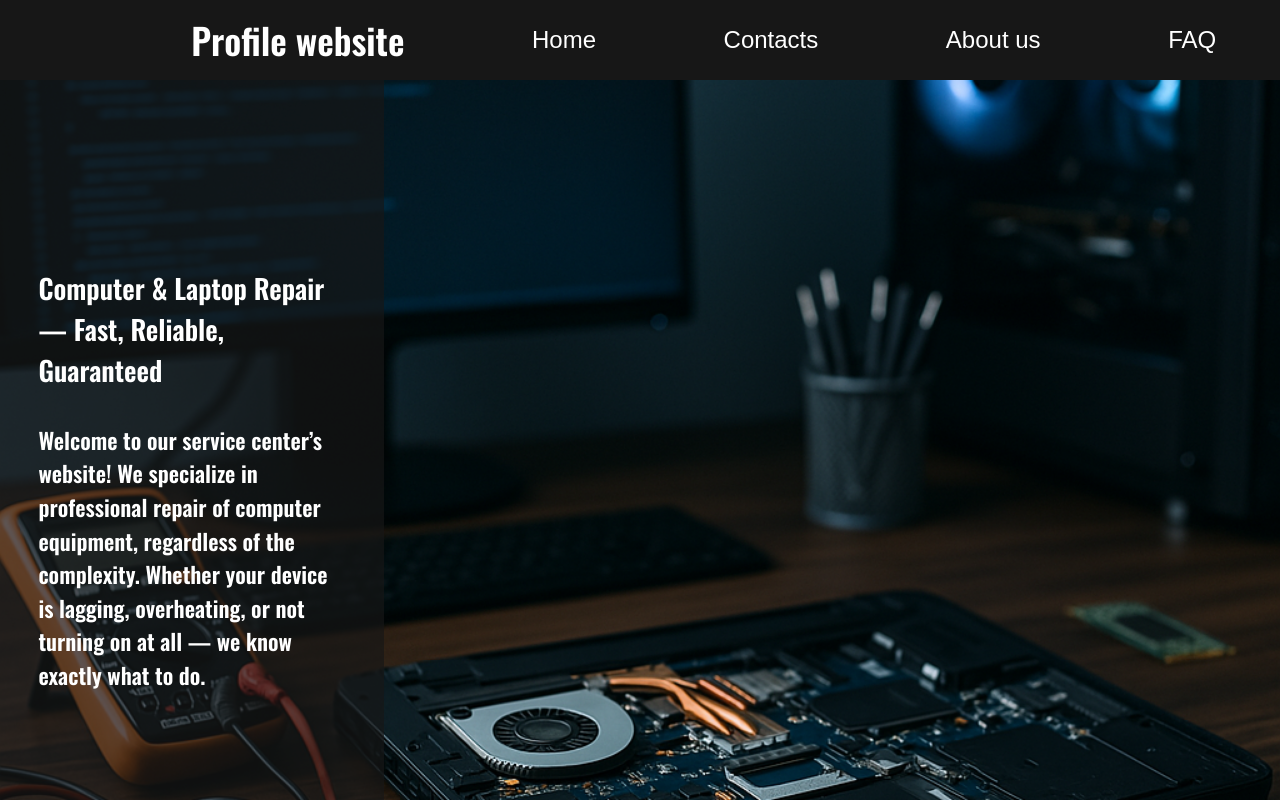
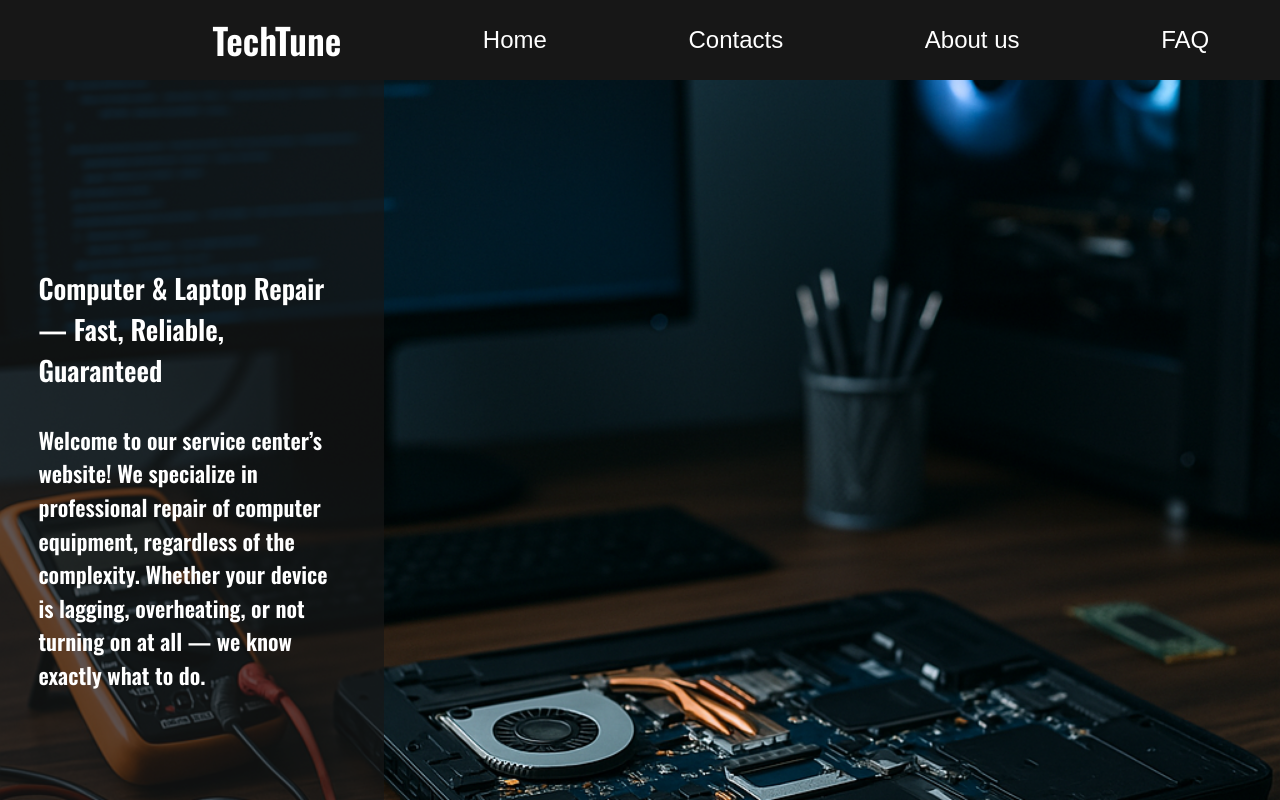
Before and after one commit to Randomnolimts/MultiPageBusinessWebsite, a Next.js app: page / in a window 1280 px wide. Shown: the top 800 px of the page. Built offline with nearby package versions, Linux system fonts and the light colour scheme.

Commit message:
Виправлення помилок

```diff
--- a/src/app/components/header.tsx
+++ b/src/app/components/header.tsx
@@ -26,7 +26,7 @@ export default function Header(){
                     <Image  fill alt = "Фото команди" src = "/icons/menu.png" />
                 </div>
             </li>
-        <li className={`${oswald.className} sm:text-2xl md:text-3xl lg:text-4xl `}>Profile website</li>
+        <li className={`${oswald.className} sm:text-2xl md:text-3xl lg:text-4xl `}>TechTune</li>
         <li className={`buttonInHeader opacity-0 md:opacity-100`} ><Link href = '/'>Home</Link></li>
                 <li className={`buttonInHeader opacity-0 md:opacity-100`}><Link href = '/contacts'>Contacts</Link></li>
         <li className={`buttonInHeader opacity-0 md:opacity-100`}><Link href = '/about'>About us</Link></li>
--- a/src/app/page.tsx
+++ b/src/app/page.tsx
@@ -1,9 +1,8 @@
 'use client'
-import { Rubik_Bubbles } from "next/font/google"
 import { Oswald } from "next/font/google"
 import SeoHead from "./components/SeoHead"
 import obj from "./components/messages.json"
-import { use, useEffect, useState } from "react"
+import { useEffect, useState } from "react"
 import Head from 'next/head';
 {/*шрифти*/}
 const oswald  = Oswald({
@@ -11,15 +10,10 @@ const oswald  = Oswald({
     weight: '600',
 
 })
-  /* const rubik = Rubik_Bubbles({
-        subsets: ['latin'],
-        weight: '400',
-    })
-*/
 {/*сторінка*/}
 export default function Home(){
     useEffect(()=>{
-      let elements = [...document.querySelectorAll('.anime')]
+      const elements = [...document.querySelectorAll('.anime')]
           const callback =(elements:IntersectionObserverEntry[])=>{
     elements.forEach((el)=>{
       if(el.isIntersecting){
@@ -100,7 +94,7 @@ const messege = () => {
   const home4 = document.querySelector<Element>('.home4')
   console.log(home4)
   const  anime4 = document.querySelectorAll('.animeC')
-  let masiv = [...anime4]
+  const  masiv = [...anime4]
   console.log(masiv)
   const callback = (masiv: IntersectionObserverEntry[])=>{
      masiv.forEach(element => {
```
Also changed, not shown: package.json (+6 -6 lines), 1 other file (tests, documents, lock files or other folders).
